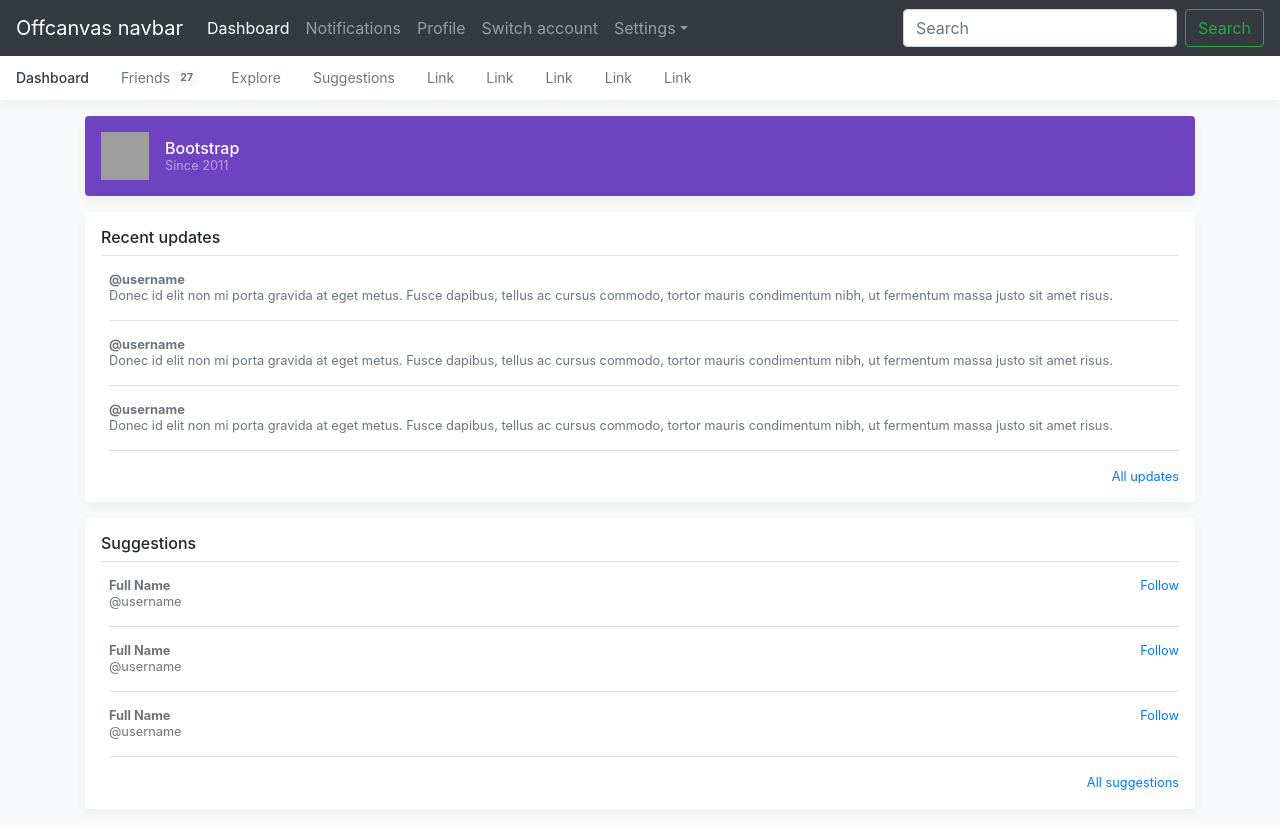
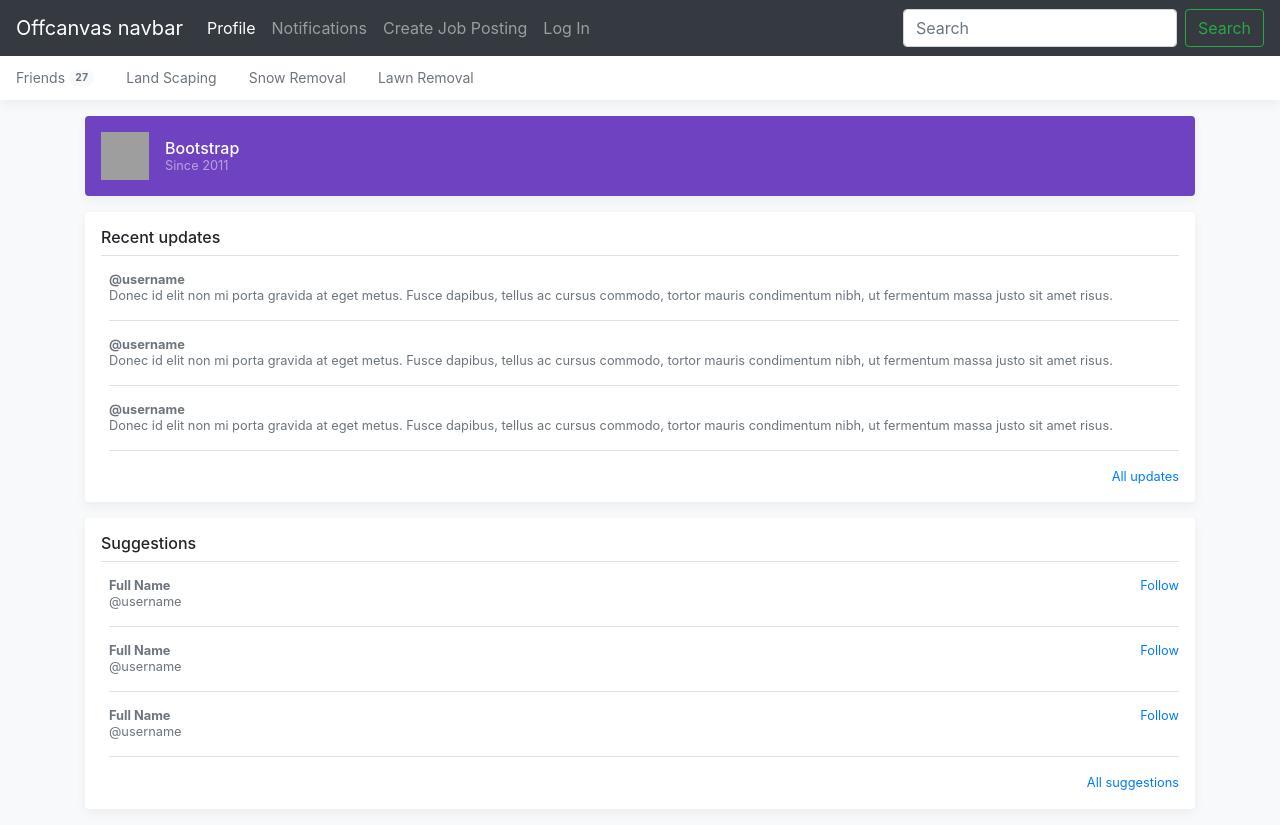
Before and after one commit to concastor/Jobber-CuHacking2019, a plain HTML site: page frontend/main.html in a window 1280 px wide. Drawn offline with nearby package versions, Linux system fonts and the light colour scheme; grey boxes are pictures that could not be loaded; a script that the page names is missing; files whose address does not match are found by name.

Commit message:
Minor main frontend

```diff
--- a/frontend/main.html
+++ b/frontend/main.html
@@ -7,8 +7,6 @@
     <meta name="description" content="">
     <meta name="author" content="">
     <link rel="icon" href="./favicon.ico">
-
-    <title>Offcanvas template for Bootstrap</title>
 
     <!-- Bootstrap core CSS -->
     <link href="../css/bootstrap.min.css" rel="stylesheet">
@@ -28,24 +26,16 @@
       <div class="navbar-collapse offcanvas-collapse" id="navbarsExampleDefault">
         <ul class="navbar-nav mr-auto">
           <li class="nav-item active">
-            <a class="nav-link" href="#">Dashboard <span class="sr-only">(current)</span></a>
+            <a class="nav-link" href="#">Profile <span class="sr-only">(current)</span></a>
           </li>
           <li class="nav-item">
             <a class="nav-link" href="#">Notifications</a>
           </li>
           <li class="nav-item">
-            <a class="nav-link" href="#">Profile</a>
+            <a class="nav-link" href="#">Create Job Posting</a>
           </li>
           <li class="nav-item">
-            <a class="nav-link" href="#">Switch account</a>
-          </li>
-          <li class="nav-item dropdown">
-            <a class="nav-link dropdown-toggle" href="http://example.com" id="dropdown01" data-toggle="dropdown" aria-haspopup="true" aria-expanded="false">Settings</a>
-            <div class="dropdown-menu" aria-labelledby="dropdown01">
-              <a class="dropdown-item" href="#">Action</a>
-              <a class="dropdown-item" href="#">Another action</a>
-              <a class="dropdown-item" href="#">Something else here</a>
-            </div>
+            <a class="nav-link" href="#">Log In</a>
           </li>
         </ul>
         <form class="form-inline my-2 my-lg-0">
@@ -57,18 +47,13 @@
 
     <div class="nav-scroller bg-white box-shadow">
       <nav class="nav nav-underline">
-        <a class="nav-link active" href="#">Dashboard</a>
         <a class="nav-link" href="#">
           Friends
           <span class="badge badge-pill bg-light align-text-bottom">27</span>
         </a>
-        <a class="nav-link" href="#">Explore</a>
-        <a class="nav-link" href="#">Suggestions</a>
-        <a class="nav-link" href="#">Link</a>
-        <a class="nav-link" href="#">Link</a>
-        <a class="nav-link" href="#">Link</a>
-        <a class="nav-link" href="#">Link</a>
-        <a class="nav-link" href="#">Link</a>
+        <a class="nav-link" href="#">Land Scaping</a>
+        <a class="nav-link" href="#">Snow Removal</a>
+        <a class="nav-link" href="#">Lawn Removal</a>
       </nav>
     </div>
 
```
